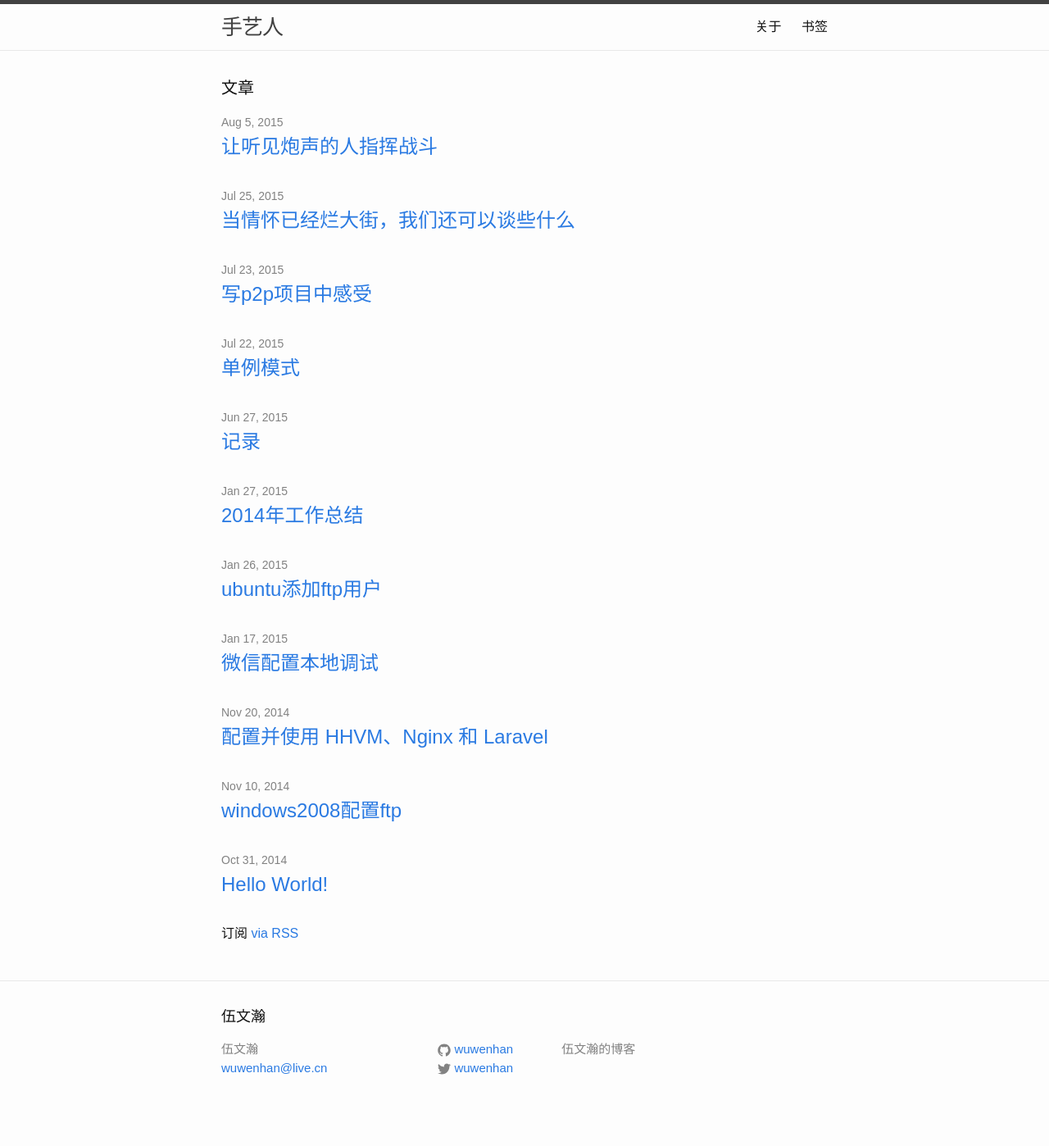
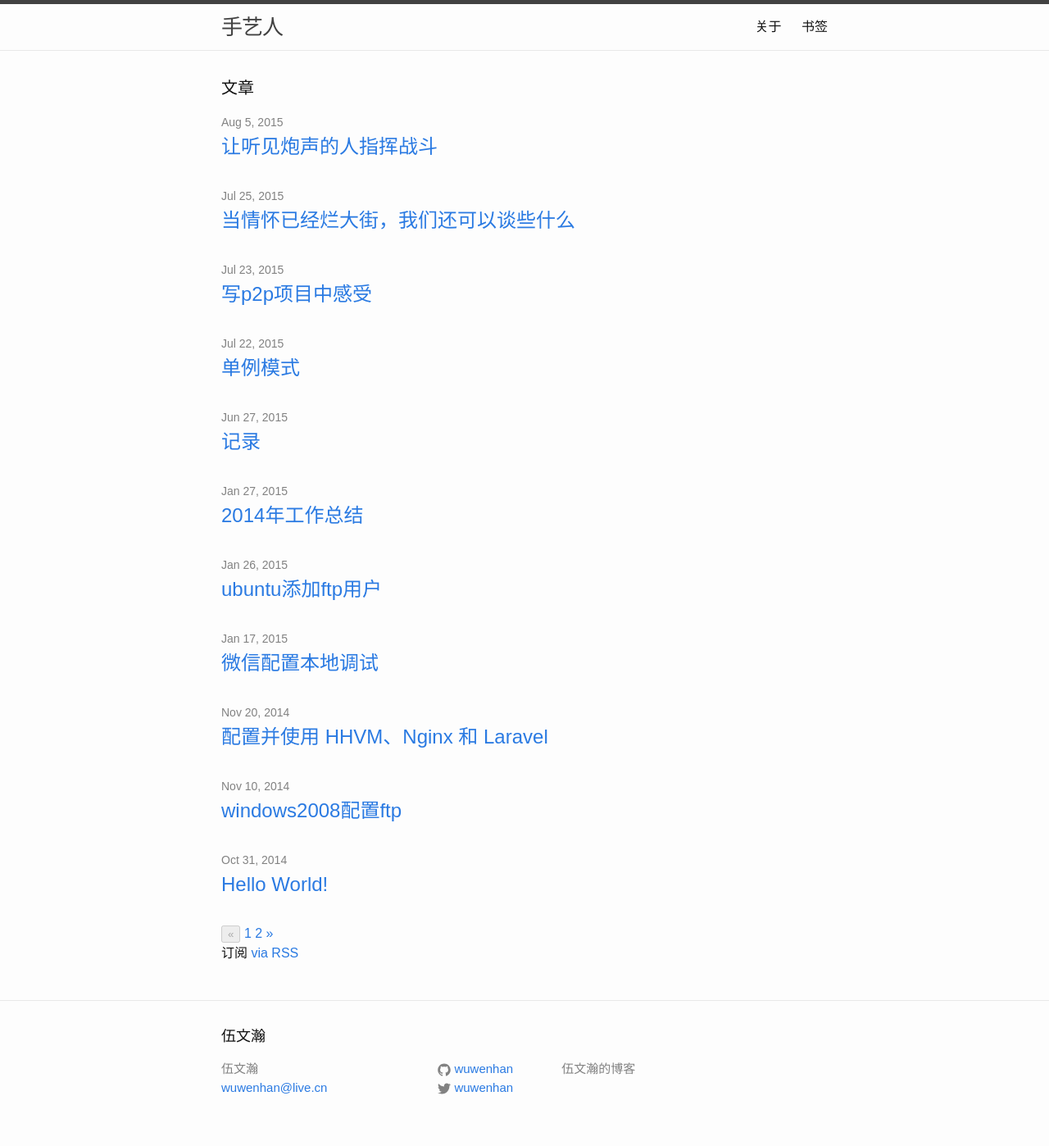
Before and after one commit to wuwenhan/wuwenhan.github.io, a Jekyll site: the page built from index.html, in a window 1280 px wide. Shown: the whole page at 82% size. Built offline with Jekyll 4.4.1, drawn with Linux system fonts in a browser that asks for light colours; the list of posts is cut into pages by our own code; before the commit the page ends 1374 px from its top, so only the background shows below that.

Commit message:
配置分页

```diff
--- a/_config.yml
+++ b/_config.yml
@@ -12,3 +12,9 @@ timezone:    PRC
 encoding:    UTF-8
 # Build settings
 markdown: kramdown
+highlighter: pygments
+lsi:         false
+excerpt_separator: "\n\n"
+
+paginate_path: 'page:num'
+paginate:   10
--- a/index.html
+++ b/index.html
@@ -17,7 +17,36 @@ layout: default
       </li>
     {% endfor %}
   </ul>
-
+    <div class="pagination text-align">
+      <div class="btn-group">
+        {% if paginator.previous_page %}
+          {% if paginator.previous_page == 1 %}
+              <a href="/" class="btn btn-outline">&laquo;</a>
+          {% else %}
+              <a href="/page{{paginator.previous_page}}"  class="btn btn-outline">&laquo;</a>
+          {% endif %}
+        {% else %}
+            <button disabled="disabled" href="javascript:;" class="btn btn-outline">&laquo;</button>
+        {% endif %}
+        {% if paginator.page == 1 %}
+            <a href="javascript:;" class="active btn btn-outline">1</a>
+        {% else %}
+            <a href="/"  class="btn btn-outline">1</a>
+        {% endif %}
+        {% for count in (2..paginator.total_pages) %}
+          {% if count == paginator.page %}
+              <a href="javascript:;"  class="active btn btn-outline">{{count}}</a>
+          {% else %}
+              <a href="/page{{count}}"  class="btn btn-outline">{{count}}</a>
+          {% endif %}
+        {% endfor %}
+        {% if paginator.next_page %}
+            <a href="/page{{paginator.next_page}}"  class="btn btn-outline">&raquo;</a>
+        {% else %}
+            <button disabled="disabled" href="javascript:;" class="btn btn-outline">&raquo;</button>
+        {% endif %}
+        </div>
+    </div>
   <p class="rss-subscribe">订阅 <a href="{{ "/feed.xml" | prepend: site.baseurl }}">via RSS</a></p>
 
 </div>
```
